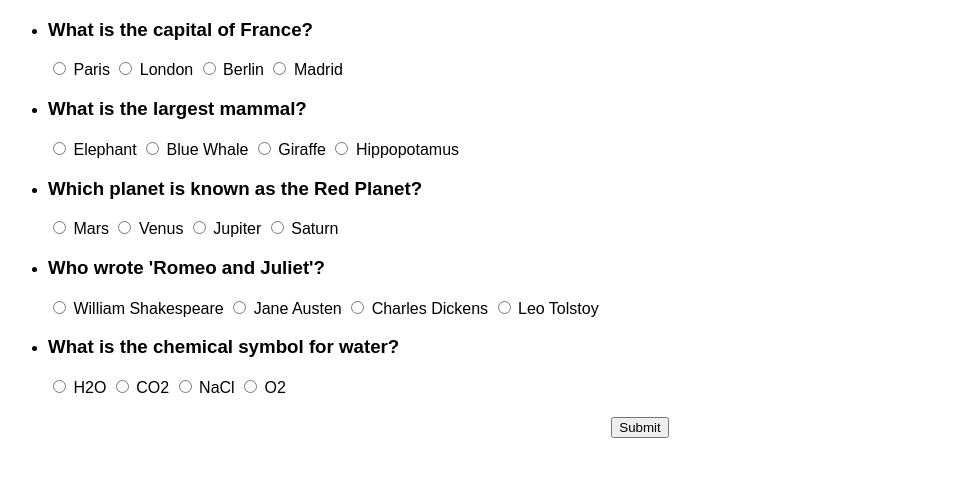
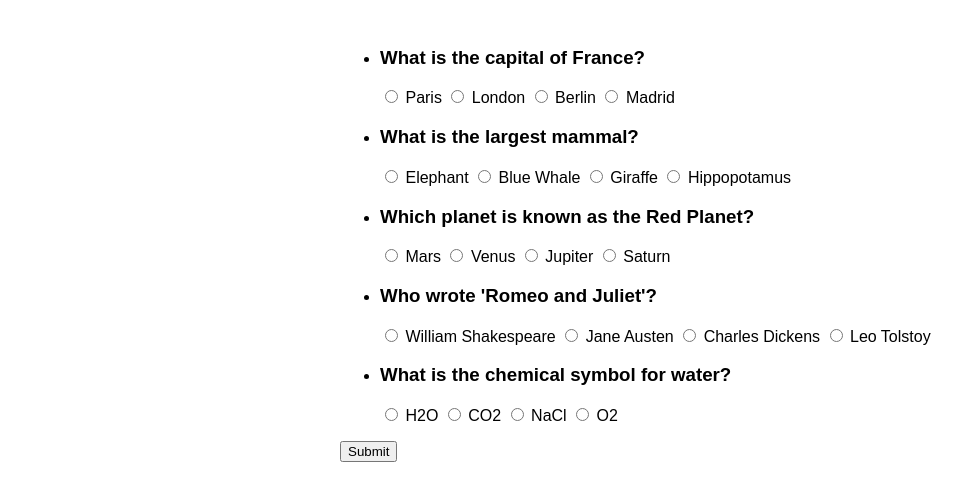
Before and after one commit to acciojob/quiz-with-session-Bharat8087, a website: page main.html in a window 1280 px wide. Shown: the whole page, without its empty margins (0-962 px from the left). Drawn offline with Linux system fonts and the light colour scheme.

Commit message:
created a submission

```diff
--- a/main.html
+++ b/main.html
@@ -4,13 +4,29 @@
   <meta charset="UTF-8">
   <meta name="viewport" content="width=device-width, initial-scale=1.0">
   <title>Quiz</title>
-  <link rel="stylesheet" href="styles.css">
+  <style>
+    body {
+      font-family: Arial, sans-serif;
+      padding: 20px;
+    }
+    #quizForm {
+      max-width: 600px;
+      margin: 0 auto;
+    }
+    #score {
+      margin-top: 20px;
+      font-size: 20px;
+    }
+  </style>
 </head>
 <body>
- <div id="quizForm">
-    <ul id="questionsList"></ul>
+  <div id="quizForm">
+    <div id="questions">
+      <ul id="questionsList"></ul>
+    </div>
     <button type="submit" id="submitBtn">Submit</button>
     <div id="score"></div>
   </div>
   <script src="script.js"></script>
+</body>
 </html>
--- a/styles.css
+++ b/styles.css
@@ -1,4 +1,4 @@
-/*  your css code here. If applicable */
+/*  your css code here. If applicable
 body {
   font-family: Arial, sans-serif;
 }
@@ -30,4 +30,4 @@ button {
 #score {
   margin-top: 20px;
   text-align: center;
-}
+}*/
```
